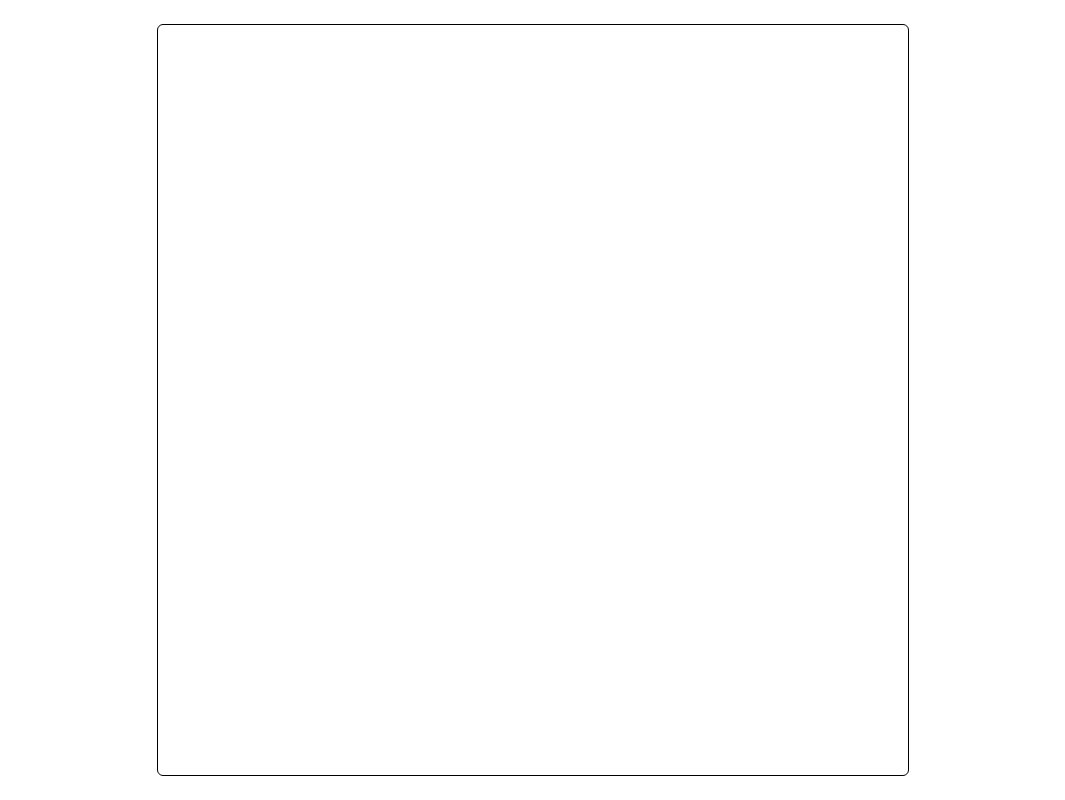
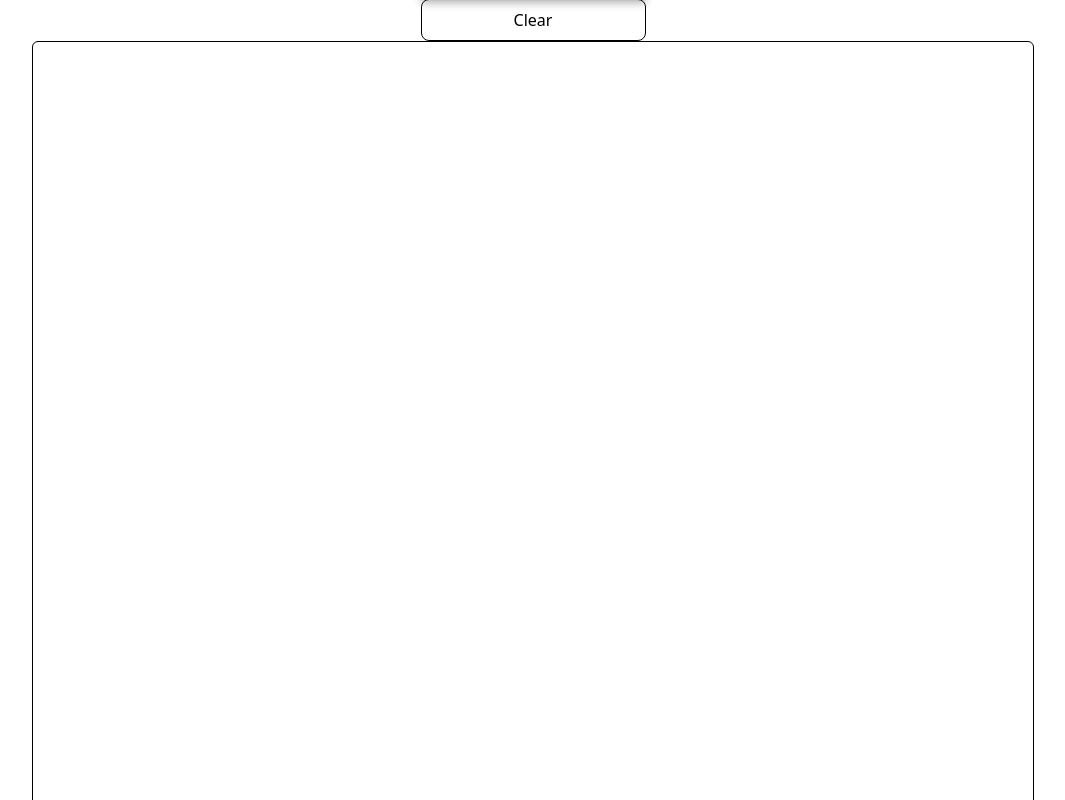
Before and after one commit to imakhlaq/Drawingocity, a Next.js app: page / in a window 1280 px wide. Shown: the top 800 px of the page, without its empty margins (107-1172 px from the left). Built offline with nearby package versions, Linux system fonts and the light colour scheme.

Commit message:
drawing complete

```diff
--- a/app/page.tsx
+++ b/app/page.tsx
@@ -1,12 +1,16 @@
 "use client";
 
 import { useDraw } from "../hooks/useDraw";
+import { ChromePicker } from "react-color";
+import { useState } from "react";
 
 const Page = () => {
+  const [color, setColor] = useState<string>("#000");
+
   const drawLine = ({ prevPoint, currentPoint, ctx }: Draw) => {
     const { x: currX, y: currY } = currentPoint;
 
-    const lineColor = "#000";
+    const lineColor = color;
 
     const lineWidth = 5;
 
@@ -24,15 +28,25 @@ const Page = () => {
     ctx.fill();
   };
 
-  const { canvasRef, onMouseDown } = useDraw(drawLine);
+  const { canvasRef, onMouseDown, clear } = useDraw(drawLine);
 
   return (
-    <div className="w-screen h-screen bg-white flex justify-center items-center">
+    <div className="w-screen h-screen bg-white flex flex-col justify-center items-center">
+      <div>
+        <ChromePicker color={color} onChange={(e) => setColor(e.hex)} />
+        <button
+          type="button"
+          onClick={clear}
+          className="p-2 rounded-lg border border-black w-full"
+        >
+          Clear
+        </button>
+      </div>
       <canvas
         onMouseDown={onMouseDown}
         ref={canvasRef}
-        width={750}
-        height={750}
+        width={1000}
+        height={1000}
         className="border border-black rounded-md"
       />
     </div>
--- a/hooks/useDraw.ts
+++ b/hooks/useDraw.ts
@@ -9,6 +9,17 @@ export const useDraw = (
   const canvasRef = useRef<HTMLCanvasElement>(null);
 
   const onMouseDown = () => setMouseDown(true);
+
+  //clear function
+  const clear = () => {
+    const canvas = canvasRef.current;
+    if (!canvas) return;
+
+    const ctx = canvas.getContext("2d");
+    if (!ctx) return;
+
+    ctx.clearRect(0, 0, canvas.width, canvas.height);
+  };
 
   useEffect(() => {
     //handler
@@ -54,5 +65,5 @@ export const useDraw = (
     };
   }, [onDraw, mouseDown]);
 
-  return { canvasRef, onMouseDown };
+  return { canvasRef, onMouseDown, clear };
 };
--- a/package.json
+++ b/package.json
@@ -17,10 +17,12 @@
     "eslint-config-next": "13.1.6",
     "next": "13.1.6",
     "react": "18.2.0",
+    "react-color": "^2.19.3",
     "react-dom": "18.2.0",
     "typescript": "4.9.5"
   },
   "devDependencies": {
+    "@types/react-color": "^3.0.6",
     "autoprefixer": "^10.4.13",
     "postcss": "^8.4.21",
     "tailwindcss": "^3.2.4"
```
Also changed, not shown: 1 other file (tests, documents, lock files or other folders).
